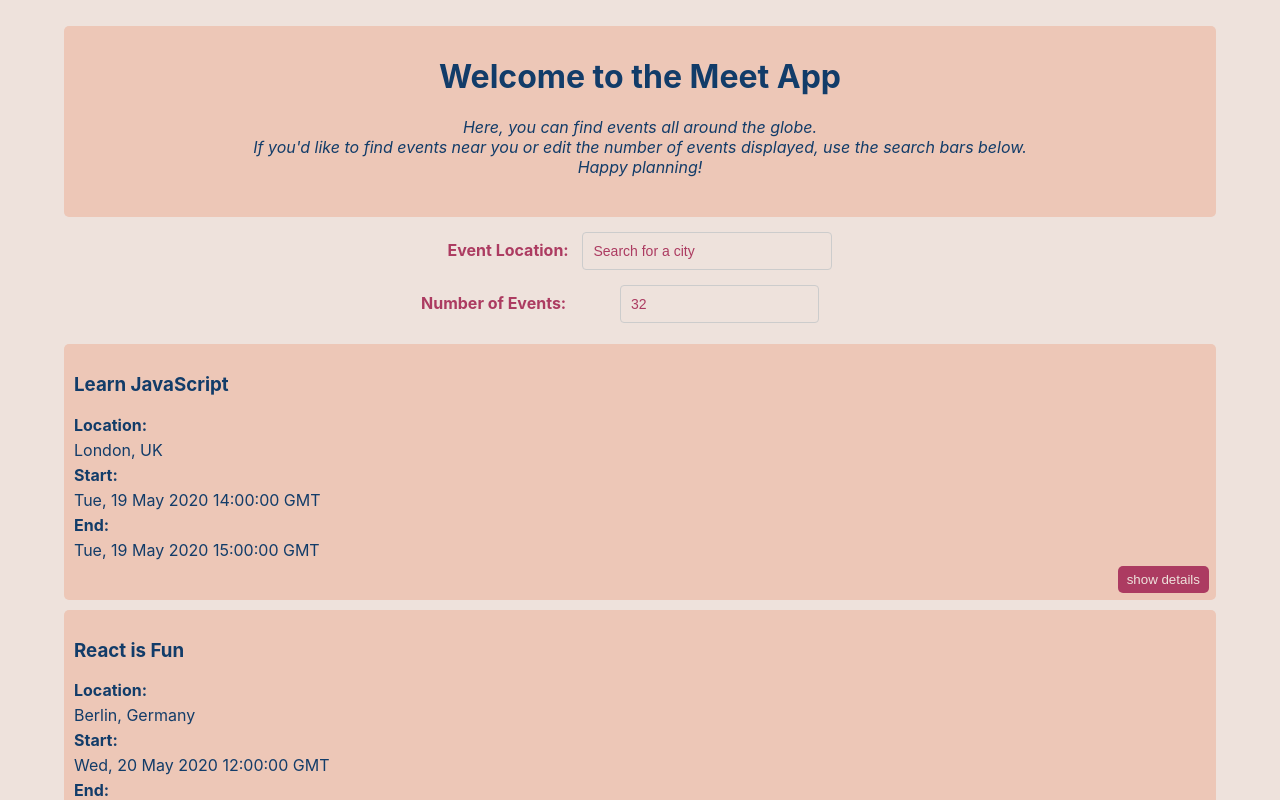
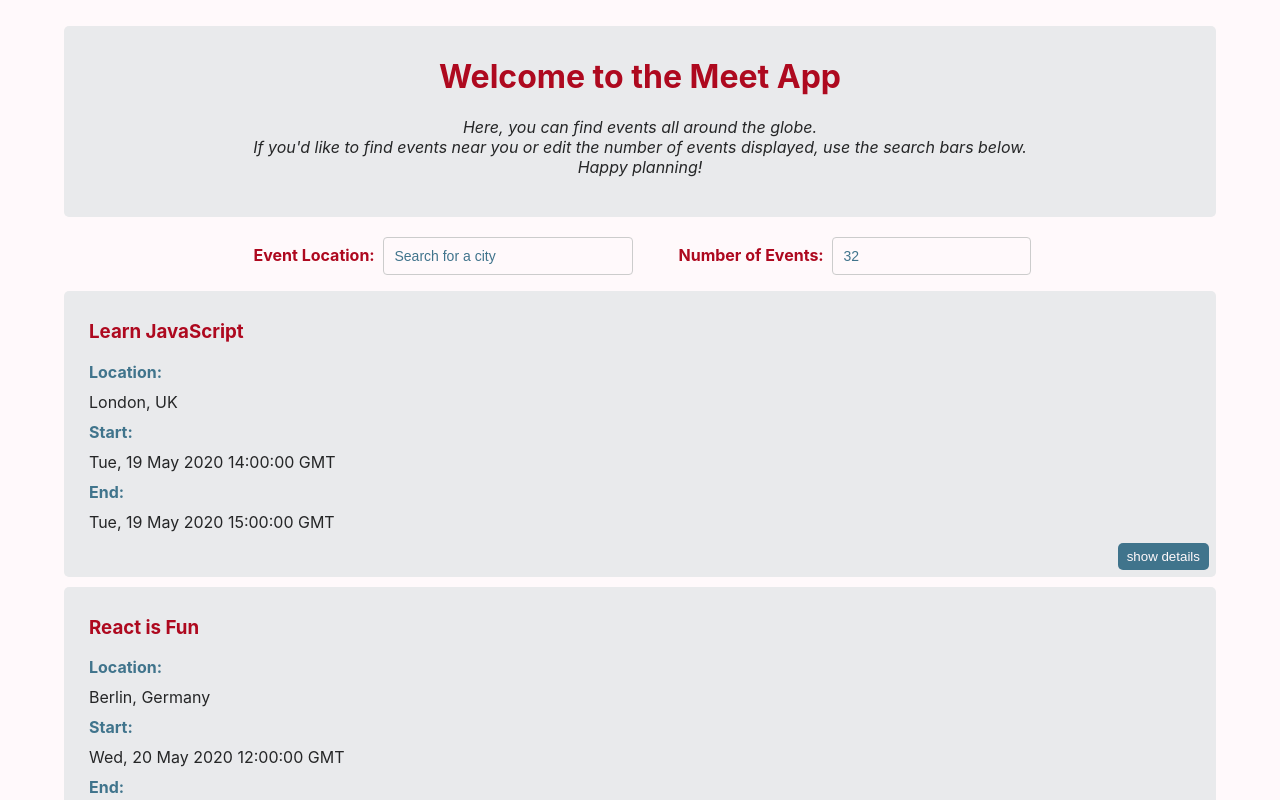
Before and after one commit to raschkatie/meet, a React (Create React App) app: page / in a window 1280 px wide. Shown: the top 800 px of the page. Built offline with nearby package versions, Linux system fonts and the light colour scheme.

Commit message:
New color scheme / fixed suggestion list placement

```diff
--- a/src/App.css
+++ b/src/App.css
@@ -1,9 +1,10 @@
 @import url(https://fonts.googleapis.com/css?family=Roboto:500);
 :root {
-  --primary-color: #123C69;
-  --secondary-color: #AC3B61;
-  --light-beige: #EEE2DC;
-  --dark-beige: #EDC7B7;
+  --primary-color: #252627;
+  --secondary-color: #40748c;
+  --tertiary-color: #ae091f;
+  --light-grey: #fff9fb;
+  --darker-grey: #e9eaec;
   --main-font-size: 16px;
   --font-bold: 700;
 }
@@ -11,7 +12,7 @@
 .App {
   text-align: center;
   padding: 2% 5%;
-  background-color: var(--light-beige);
+  background-color: var(--light-grey);
   color: var(--primary-color);
 }
 
@@ -25,11 +26,15 @@ ul {
 }
 
 p {
-  margin: 5px 0;
+  margin: 10px 0;
+}
+
+h1 {
+  color: var(--tertiary-color);
 }
 
 #heading {
-  background-color: var(--dark-beige);
+  background-color: var(--darker-grey);
   border-radius: 5px;
   padding-top: 10px;
 }
@@ -41,7 +46,9 @@ p {
 
 .input-title {
   font-weight: var(--font-bold);
-  color: var(--secondary-color);
+  color: var(--tertiary-color);
+  margin-right: 5px;
+  margin-left: 5px;
 }
 
 input[type="text"],
@@ -54,15 +61,8 @@ input[type="number"] {
   line-height: 20px;
   align-self: center;
   height: 38px;
-  margin: 10px 0 5px 10px;
-  background-color: var(--light-beige);
+  background-color: var(--light-grey);
   color: var(--secondary-color);
-}
-
-.search-box {
-  display: inline;
-  position: relative;
-  margin: 0 40px 0 40px;
 }
 
 ::placeholder {
@@ -73,24 +73,28 @@ input[type="number"] {
   width: 250px;
 }
 
-#location {
-  padding-top: 20px;
+.textbox-and-title {
+  display: inline-block;
+  margin: 10px 20px 0 20px;
 }
 
-.city-search {
-  margin: auto;
+.search-box {
+  display: inline-block;
+  position: relative;
 }
 
 .suggestions {
   width: 250px;
   position: absolute;
-  top: 45px;
+  top: 90%;
+  left: 0;
   z-index: 2;
   align-self: center;
   margin: 0;
   font-size: 14px;
   box-shadow: 10px 10px 16px -12px rgba(0, 0, 0, 0.75);
-  background-color: var(--dark-beige);
+  border-radius: 4px;
+  background-color: var(--darker-grey);
 }
 
 .suggestions > li {
@@ -104,18 +108,23 @@ input[type="number"] {
   border-bottom-right-radius: 4px;
 }
 
+.suggestions > li:first-child {
+  border-top-left-radius: 4px;
+  border-top-right-radius: 4px;
+}
+
 .suggestions > li:hover {
   background-color: var(--secondary-color);
-  color: var(--light-beige);
+  color: var(--light-grey);
 }
 
 .event {
-  padding: 10px 10px 35px;
+  padding: 10px 10px 35px 25px;
   margin-bottom: 10px;
   text-align: left;
   border-radius: 5px;
   position: relative;
-  background-color: var(--dark-beige);
+  background-color: var(--darker-grey);
 }
 
 .details {
@@ -132,16 +141,21 @@ input[type="number"] {
   outline: none;
   cursor: pointer;
   background-color: var(--secondary-color);
-  color: var(--light-beige);
+  color: var(--light-grey);
   border-radius: 5px;
 }
 
 .details-btn:hover {
-  background-color: #8F1E49;
+  background-color: var(--tertiary-color);
+}
+
+.event-title {
+  color: var(--tertiary-color);
 }
 
 .event-detail-title {
   font-weight: var(--font-bold);
+  color: var(--secondary-color);
 }
 
 @media all and (min-width: 300px) and (max-width: 750px) {
@@ -156,10 +170,15 @@ input[type="number"] {
   }
 
   .search-box {
-    margin: 20px;
     padding: 0;
     align-items: center;
     display: block;
-    position:relative;
+    position: relative;
+    margin-top: 5px;
   }
+
+  .textbox-and-title {
+    margin: 10px 20px 0 20px;
+  }
+
 }
--- a/src/components/CitySearch.js
+++ b/src/components/CitySearch.js
@@ -27,9 +27,11 @@ const CitySearch = ({ allLocations, setCurrentCity }) => {
     };
 
     return (
-        <div className='city-search search-box'>
-            <label id="location">
-                <span className="input-title">Event Location: </span>
+        <div className='textbox-and-title'>
+            <label id='location'>
+                <span className='input-title'>Event Location: </span>
+            </label>
+            <div className='search-box'>
                 <input
                 type='text'
                 className='city'
@@ -38,7 +40,7 @@ const CitySearch = ({ allLocations, setCurrentCity }) => {
                 onFocus={() => setShowSuggestions(true)}
                 onChange={handleInputChanged}
                 />
-            </label>
+
                 {showSuggestions ?
                     <ul className='suggestions'>
                         {suggestions.map((suggestion) => {
@@ -51,6 +53,7 @@ const CitySearch = ({ allLocations, setCurrentCity }) => {
                     : null
                 }
             </div>
+        </div>
     );
 
 }
```
Lines whose indentation alone changed are shown as unchanged.
